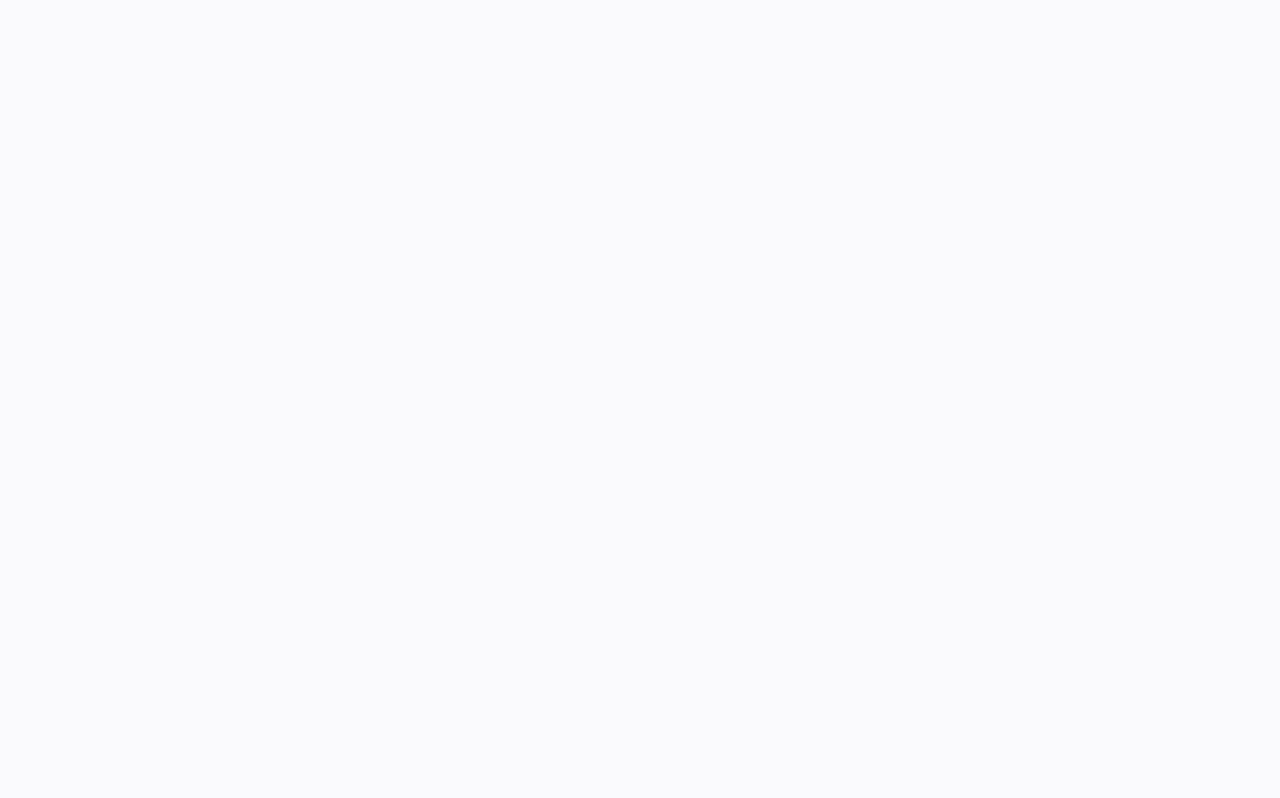
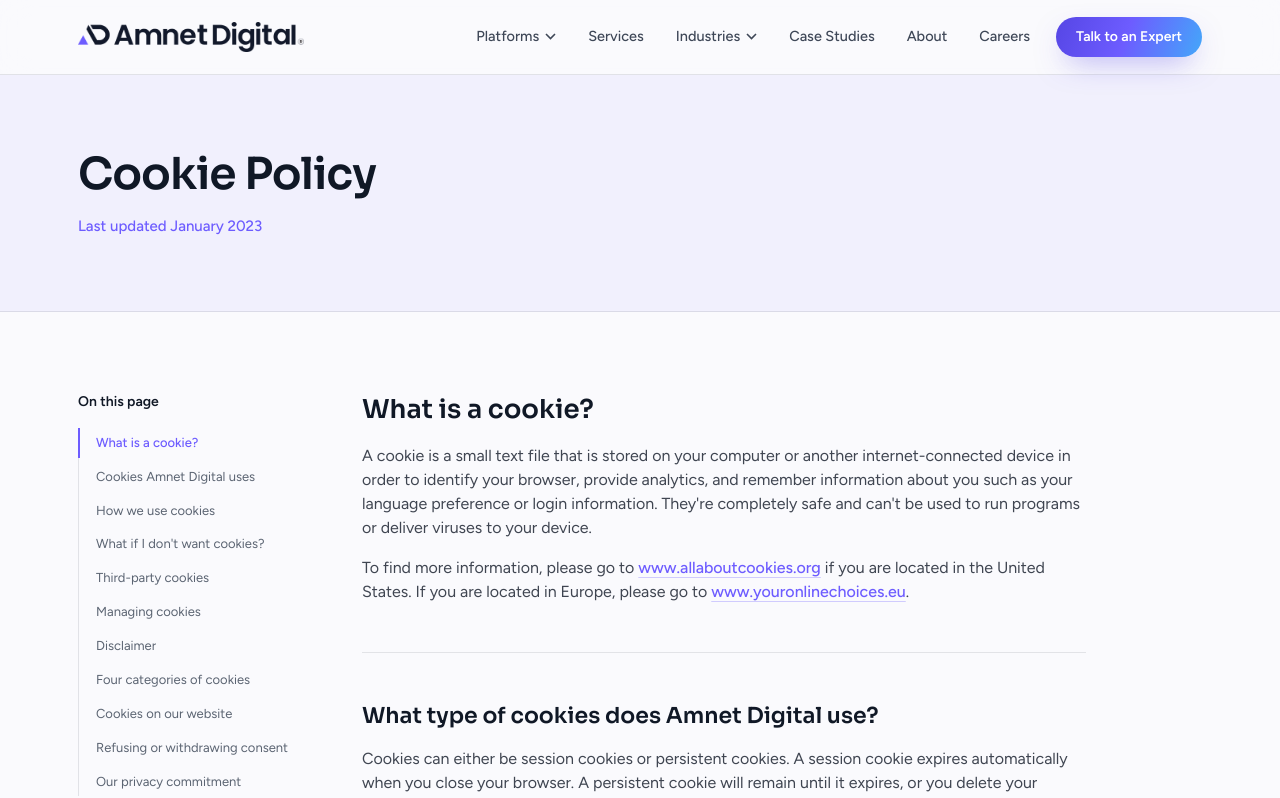
Before and after one commit to dineshReddyPadala/Amnet_Digital_Website, a Next.js app: page /legal-resources/cookie-policy in a window 1280 px wide. Before the commit this address had no page. Shown: the top 798 px of the page. Built offline with nearby package versions, Linux system fonts and the light colour scheme.

Commit message:
Rename Cookies Policy card and route to Cookie Policy
The hub card and URL now match the page title:
/legal-resources/cookie-policy.

```diff
--- a/data/legal.ts
+++ b/data/legal.ts
@@ -22,11 +22,11 @@
     href: '/legal-resources/privacy-policy',
   },
   {
-    title: 'Cookies Policy',
+    title: 'Cookie Policy',
     updated: 'Last updated on January 2023',
     excerpt:
       'A cookie is a small text file that is stored on your computer or another internet-connected device in order to identify your browser, provide analytics...',
-    href: '/legal-resources/cookies-policy',
+    href: '/legal-resources/cookie-policy',
   },
   {
     title: 'Terms Of Use',
--- a/data/legalDocs/cookiePolicy.ts
+++ b/data/legalDocs/cookiePolicy.ts
@@ -37,7 +37,7 @@
 ];
 
 export const COOKIE_POLICY: LegalDoc = {
-  slug: 'cookies-policy',
+  slug: 'cookie-policy',
   title: 'Cookie Policy',
   updated: 'Last updated January 2023',
   sections: [
```
